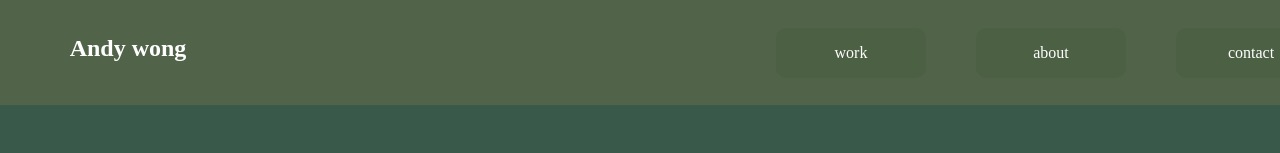
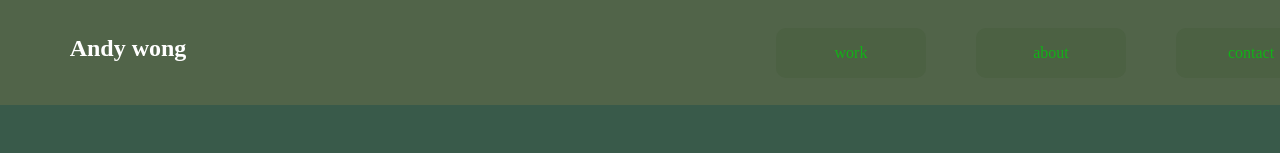
Before and after one commit to Andypjee/Portfolio, a plain HTML site: page index.html in a window 1280 px wide. Shown: the top 153 px of the page. Drawn offline with Linux system fonts and the light colour scheme.

```diff
--- a/css/stlye.css
+++ b/css/stlye.css
@@ -35,7 +35,7 @@ nav a{
     text-decoration: none;
 }
 nav p{
-    color: white;
+    color: rgb(18, 177, 23);
     align-items: center;
 
 }
```
